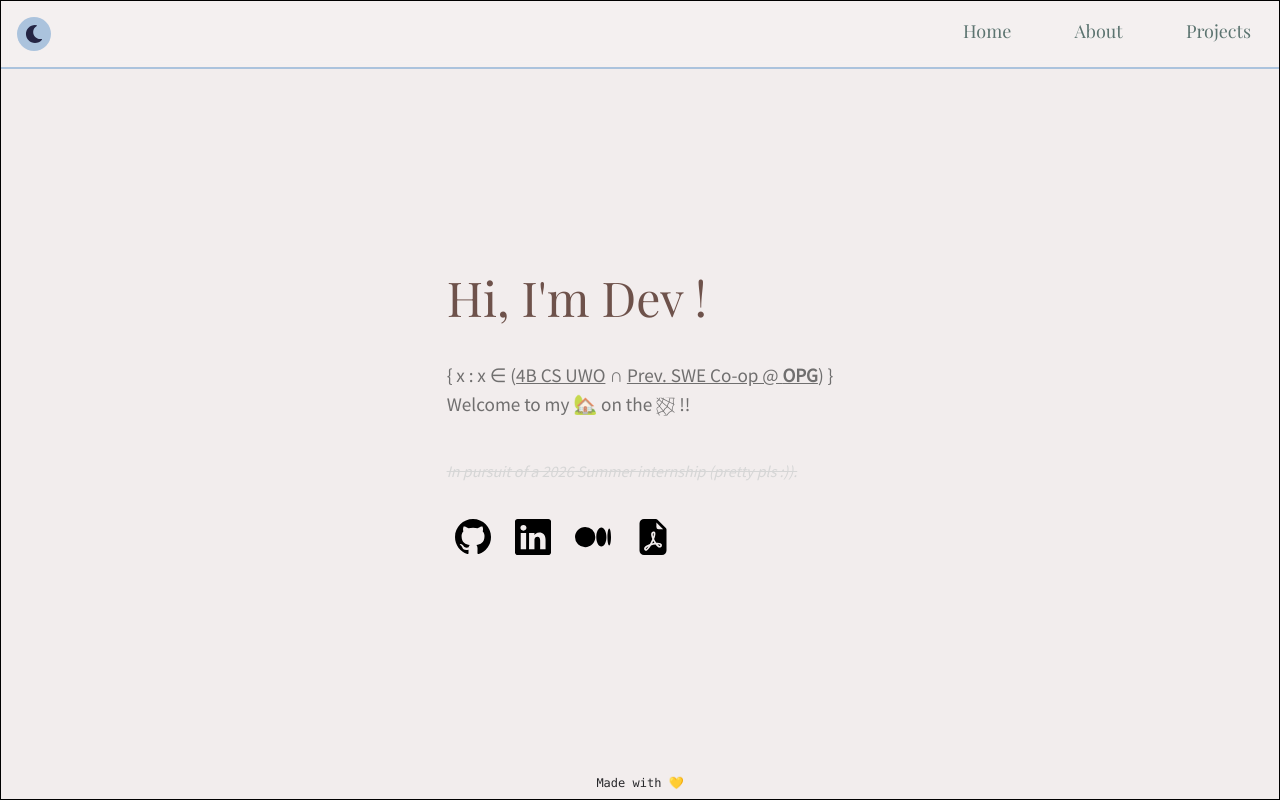
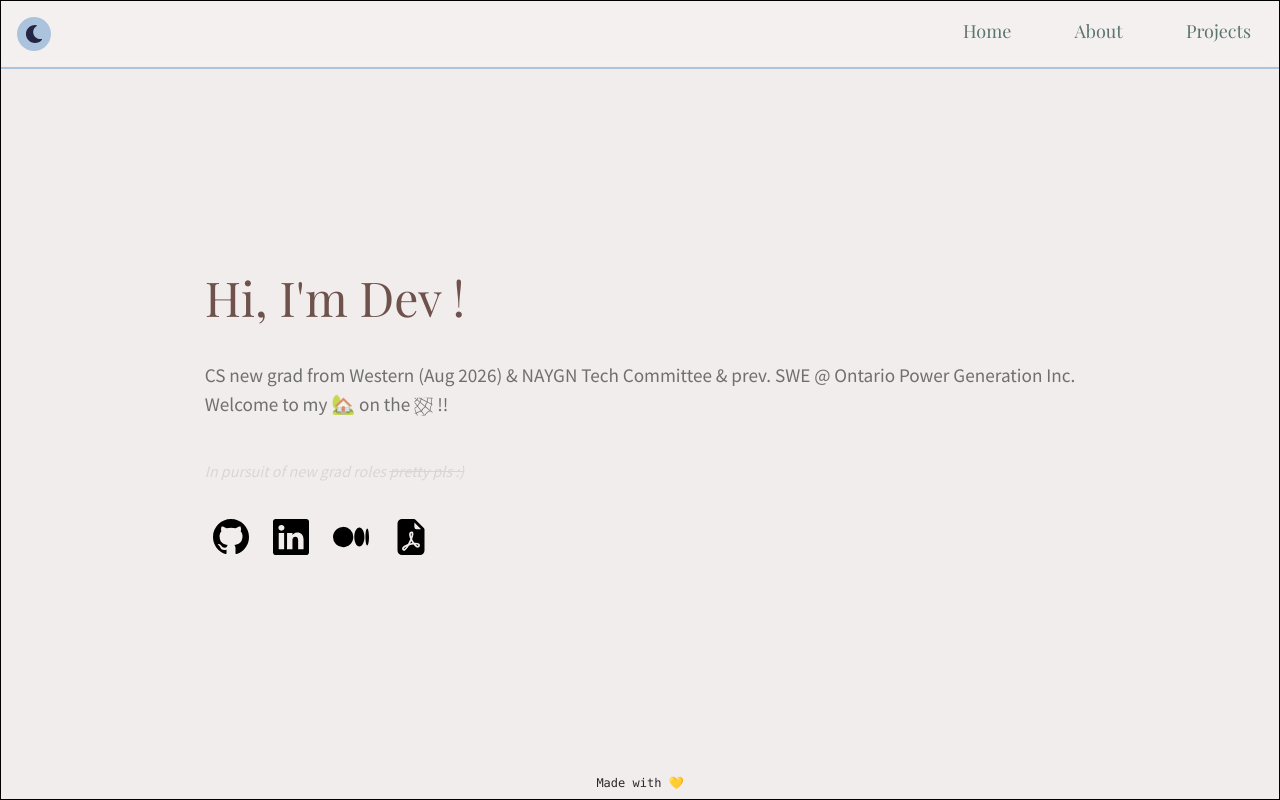
Before and after one commit to devarshi-ap/devfolio, a Next.js app: page / in a window 1280 px wide. Built offline with nearby package versions, Linux system fonts and the light colour scheme; a web font is replaced by a local one.

Commit message:
update header

```diff
--- a/pages/index.tsx
+++ b/pages/index.tsx
@@ -9,13 +9,13 @@ const IndexPage = () => (
             <header className="flex flex-col [&>*]:p-1 mobile:space-y-5 md:space-y-8 text-left text-[#323232] dark:text-b_white">
                 <h1 className="font-Playfair mobile:text-4xl md:text-5xl text-a_brown dark:text-c_taupe">Hi, I'm Dev !</h1>
                 <div className="font-SansPro mobile:text-[1.1rem] md:text-[1.2rem] [&>*]:text-gray/[0.75] [&>*]:dark:text-c_taupe/[0.75]">
-                    <h1>{'{ x : x ∈'} (<span className="underline">4B CS UWO</span> ∩ <span className="underline">Prev. SWE Co-op @ <strong>OPG</strong></span>) {'}'}</h1>
-                    <h1>Welcome to my 🏡 on the <GiCobweb className="inline"/> !!</h1>
+                    <h1>{'CS new grad from Western (Aug 2026) & NAYGN Tech Committee & prev. SWE @ Ontario Power Generation Inc.'}</h1>
+                    <h1>Welcome to my 🏡 on the <GiCobweb className="inline" /> !!</h1>
                 </div>
-                <h1 className='font-SansPro mobile:space-y-2 md:space-y-3 mobile:text-[0.75rem] md:text-[1rem] text-[#D6D6D6] dark:text-gray'><s><em>In pursuit of a 2026 Summer internship (pretty pls :)).</em></s></h1>
+                <h1 className='font-SansPro mobile:space-y-2 md:space-y-3 mobile:text-[0.75rem] md:text-[1rem] text-[#D6D6D6] dark:text-gray'><em>In pursuit of new grad roles <s>pretty pls :)</s></em></h1>
             </header>
 
-            <Contact/>
+            <Contact />
         </div>
     </Layout>
 )
```
